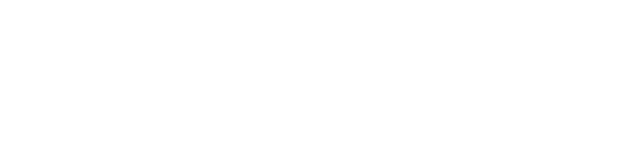
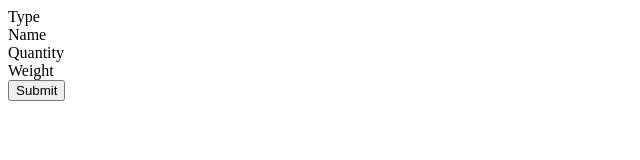
Before and after one commit to AAknow/Inventory, a plain HTML site: page index.html in a window 1280 px wide. Shown: the whole page, without its empty margins (0-640 px from the left). Drawn offline with Linux system fonts and the light colour scheme.

Commit message:
create item-add and inventory as parent containers. create item and button within item-add. create four placeholder divs for different item attributes.

```diff
--- a/index.html
+++ b/index.html
@@ -6,6 +6,18 @@
     <title>Document</title>
     <link rel="stylesheet" href="style.css">
 </head>
-    <body>
-    </body>
+<body>
+
+    <div class="item-add">
+        <div class="item">
+            <div class="type">Type</div>
+            <div class="name">Name</div>
+            <div class="quantity">Quantity</div>
+            <div class="weight">Weight</div>
+        </div>
+        <button class="add">Submit</button>
+    </div>
+    <div class="inventory"></div>
+
+</body>
 </html>
```
